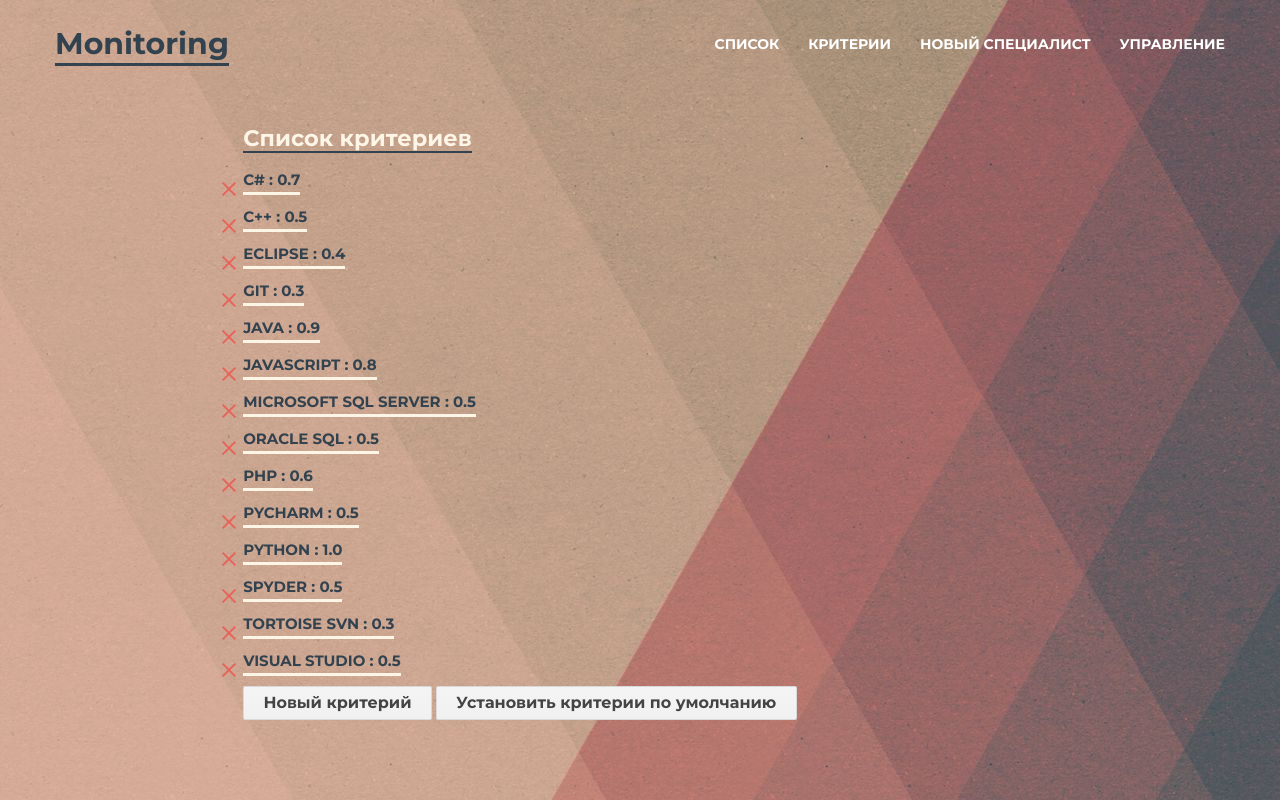
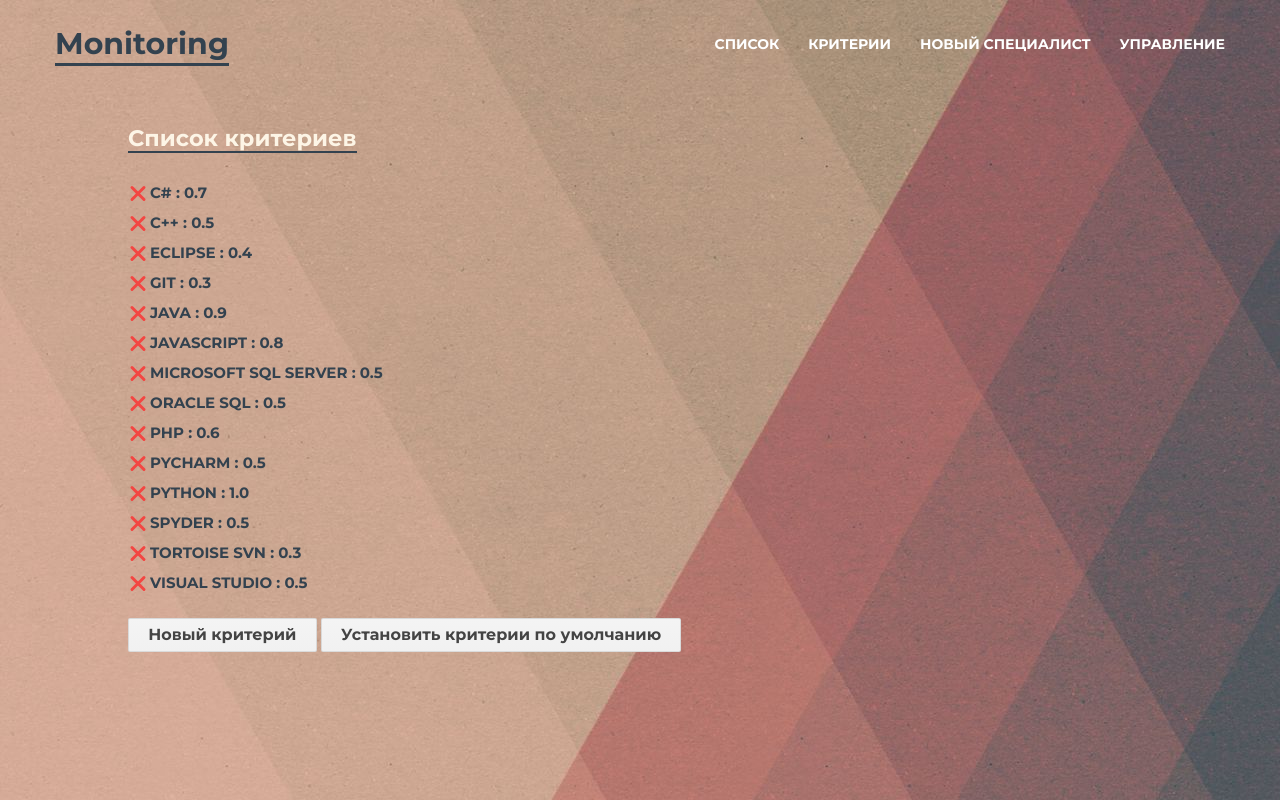
Before and after one commit to occiput/monitoring, a Django app: page /specialists/criteria/set_default/ in a window 1280 px wide. Run offline with Django 3.2, Linux system fonts and the light colour scheme; data comes from the database, SQL or seed files in the repository; data that the repository does not hold is empty; some libraries are stand-ins or nearby versions.

Commit message:
third commit

```diff
--- a/specialists/static/css/style.css
+++ b/specialists/static/css/style.css
@@ -43,8 +43,7 @@
     color: black;
     width: 100%;
     height: 80vh;
-    max-height:80vh;
-    max-width: 1200px;
+    max-height: 80vh;
     position: relative;
 }
 
@@ -71,7 +70,7 @@
     color: oldlace;
     text-decoration: none;
     display: inline-block;
-    padding: 15px 15px 5px 5px;
+    padding: 5px;
     margin: 3px auto 3px;
 
 
@@ -97,8 +96,8 @@
 }
 
 .x__icon:hover {
-    background-color: rgb(231,28,72);
-    border: 2px solid rgb(231,28,72);
+    background-color: rgb(231, 28, 72);
+    border: 2px solid rgb(231, 28, 72);
     opacity: 1;
 }
 
@@ -108,7 +107,7 @@
     height: 15px;
     left: 7px;
     width: 2px;
-    background-color: rgb(231,28,72);
+    background-color: rgb(231, 28, 72);
 }
 
 .x__icon:before {
@@ -118,9 +117,11 @@
 .x__icon:after {
     transform: rotate(-45deg);
 }
+
 .x__icon:hover:before, .x__icon:hover:after {
     background-color: oldlace;
 }
+
 .noSpec {
     font-size: 25px;
     font-weight: 700;
@@ -266,7 +267,7 @@
     outline: none;
     border: 1px solid rgba(0, 0, 0, .1);
     border-radius: 2px;
-    background: rgb(231,28,72);;
+    background: rgb(231, 28, 72);;
 
 }
 
@@ -290,8 +291,8 @@
     display: flex;
     flex-direction: column;
     justify-content: center;
-    padding-left: 19%;
-    padding-right: 19%;
+    padding-left: 10%;
+    padding-right: 10%;
     width: 100%;
     height: 100vh;
 }
@@ -365,14 +366,6 @@
     width: max-content;
 }
 
-.field:after {
-    content: "";
-    display: block;
-
-    height: 3px;
-
-    background-color: oldlace;
-}
 
 .mover {
     display: inline-block;
@@ -414,8 +407,10 @@
 /* Страницы изменения/добавления */
 
 .change__top {
+    margin-bottom: 20px;
     position: relative;
     width: max-content;
+    color: oldlace;
 }
 
 .change__top:after {
@@ -581,7 +576,7 @@
     background-color: #f4f4f4;
     display: block;
     position: relative;
-    top: -25px;
+    top: -30px;
     left: -20px;
     opacity: 0.7;
 }
@@ -609,6 +604,71 @@
     transform: rotate(-45deg);
 }
 
+.obj {
+    max-height: 30px;
+    display: flex;
+    flex-direction: row;
+    align-items: center;
+}
+
+.cl-btn-2 {
+    margin-top: 5px;
+    margin-right: 20px;
+    display: flex;
+
+}
+
+.cl-btn-2 div {
+    cursor: pointer;
+    position: relative;
+    height: 7px;
+    width: 2px;
+}
+
+.cl-btn-2 .leftright {
+    height: 3px;
+    width: 20px;
+    position: absolute;
+    background-color: #f34642;
+    border-radius: 2px;
+    transform: rotate(45deg);
+    transition: all .3s ease-in;
+}
+
+.cl-btn-2 .rightleft {
+    height: 3px;
+    width: 20px;
+    position: absolute;
+    background-color: #f34642;
+    border-radius: 2px;
+    transform: rotate(-45deg);
+    transition: all .3s ease-in;
+}
+
+.cl-btn-2 .close-btn {
+    position: absolute;
+    color: #f34642;
+    transition: all .3s ease-in;
+    opacity: 0;
+}
+
+.cl-btn-2 div:hover .leftright {
+    transform: rotate(-45deg);
+    background-color: #000;
+}
+
+.cl-btn-2 div:hover .rightleft {
+    transform: rotate(45deg);
+    background-color: #000;
+}
+
+.cl-btn-2 div:hover .close-btn {
+    opacity: 1;
+}
+
+.buttons {
+    padding-top: 20px;
+}
 
 .new_criteria_btn {
     display: inline-block;
--- a/specialists/templates/criteria.html
+++ b/specialists/templates/criteria.html
@@ -7,15 +7,23 @@
             <h2 class="change__top" style="color: oldlace">Список критериев</h2>
             {% if all_criteria %}
                 {% for criteria in all_criteria %}
-                    <p class="field">{{ criteria.criteria_name }} : {{ criteria.criteria_value }}</p>
-                    <a href="{% url 'specialists:delete_criteria' criteria.criteria_name %}" class="del__icon"></a>
+                    <div class="obj">
+                        <a href="{% url 'specialists:delete_criteria' criteria.criteria_name %}" class="cl-btn-2">
+                            <div>
+                                <div class="leftright"></div>
+                                <div class="rightleft"></div>
+                            </div>
+                        </a>
+                        <p class="field">{{ criteria.criteria_name }} : {{ criteria.criteria_value }}</p>
+                    </div>
                 {% endfor %}
             {% else %}
                 <h2 class="noCrits"> Критериев не найдено </h2>
             {% endif %}
-
-            <a href="{% url 'specialists:new_criteria' %}" class="new_criteria_btn">Новый критерий</a>
-            <a href="{% url 'specialists:set_default' %}" class="change__btn">Установить критерии по умолчанию</a>
+            <div class="buttons">
+                <a href="{% url 'specialists:new_criteria' %}" class="new_criteria_btn">Новый критерий</a>
+                <a href="{% url 'specialists:set_default' %}" class="change__btn">Установить критерии по умолчанию</a>
+            </div>
         </div>
     </div>
 
```
Also changed, not shown: specialists/templates/estimate.html (+11 -4 lines).
